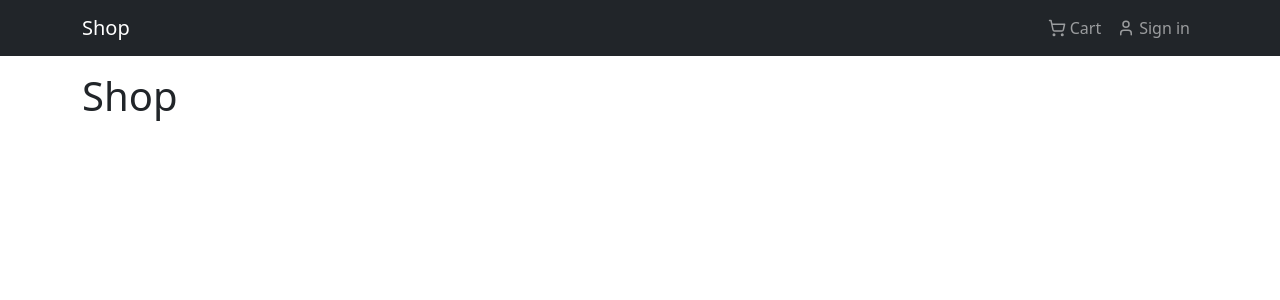
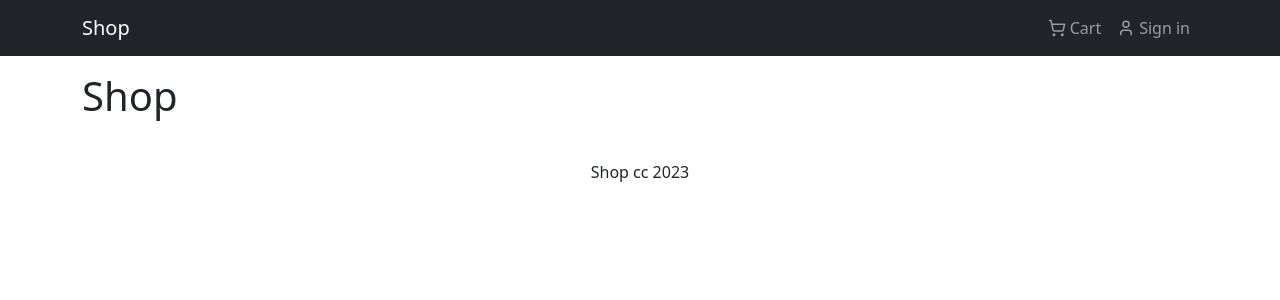
Before and after one commit to SushiJ/ecom, a React (Vite) app in the folder web/: page / in a window 1280 px wide. Shown: the top 300 px of the page. Built offline with nearby package versions, Linux system fonts and the light colour scheme.

Commit message:
Footer comp

```diff
--- a/web/src/App.tsx
+++ b/web/src/App.tsx
@@ -1,6 +1,7 @@
 import { Fragment } from "react";
 import { Container } from "react-bootstrap";
 import { Header } from "./components/Header";
+import { Footer } from "./components/Footer";
 
 function App() {
   return (
@@ -11,6 +12,7 @@ function App() {
           <h1>Shop</h1>
         </Container>
       </main>
+      <Footer />
     </Fragment>
   );
 }
--- /dev/null
+++ b/web/src/components/Footer.tsx
@@ -0,0 +1,15 @@
+import { Col, Container, Row } from "react-bootstrap";
+
+export function Footer() {
+  return (
+    <footer>
+      <Container>
+        <Row>
+          <Col className="text-center py-3">
+            <p>Shop cc 2023</p>
+          </Col>
+        </Row>
+      </Container>
+    </footer>
+  );
+}
```
